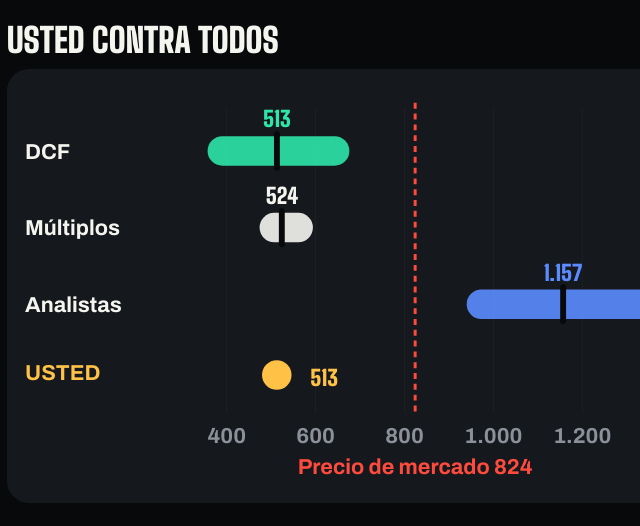
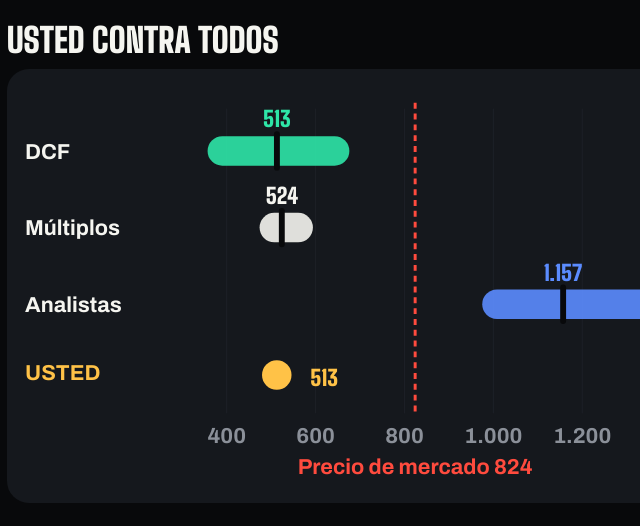
Before and after one commit to lucaspippo/gev-cuanto-vale, a plain HTML site: page index.html in a window 1280 px wide. Shown: the part 1955-2481 px from the top of the page, 271-911 px from the left. Drawn offline with Linux system fonts and the light colour scheme.

Commit message:
Rango de analistas según Bloomberg ANR
Co-Authored-By: Claude Fable 5.2 <noreply@anthropic.com>

```diff
--- a/index.html
+++ b/index.html
@@ -228,7 +228,7 @@ function flujos(m){
 function regla(m){
   const sv=$('cR');sv.innerHTML='';const lo=300,hi=1450,X0=160,X1=680,px=v=>X0+(Math.min(Math.max(v,lo),hi)-lo)/(hi-lo)*(X1-X0);
   for(let v=400;v<=1400;v+=200){sv.append(S('line',{x1:px(v),y1:20,x2:px(v),y2:330,stroke:'#1E2128'}));sv.append(S('text',{x:px(v),y:360,'text-anchor':'middle'},n(v)))}
-  const filas=[['DCF',357,676,513,col.menta],['Múltiplos',474,594,524,col.bla],['Analistas',940,1400,1157,col.azul]];
+  const filas=[['DCF',357,676,513,col.menta],['Múltiplos',474,594,524,col.bla],['Analistas',975,1400,1157,col.azul]];
   filas.forEach(([t,a,b,mid,c],i)=>{const y=48+i*78;
     sv.append(S('text',{x:0,y:y+23,style:'fill:'+col.bla},t));
     sv.append(S('rect',{x:px(a),y,width:px(b)-px(a),height:30,rx:15,fill:c,opacity:.9}));
```
